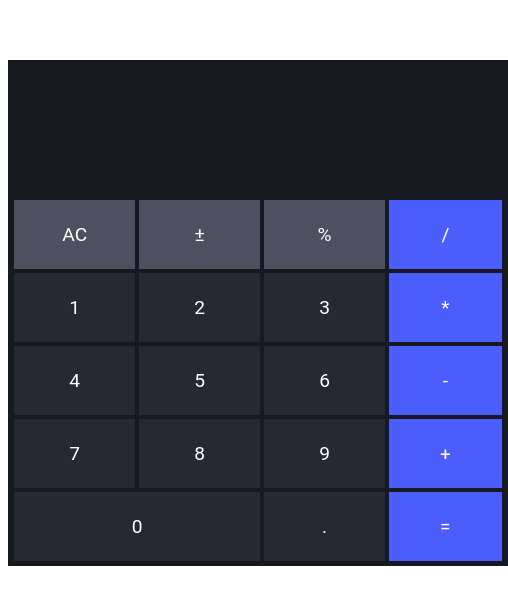
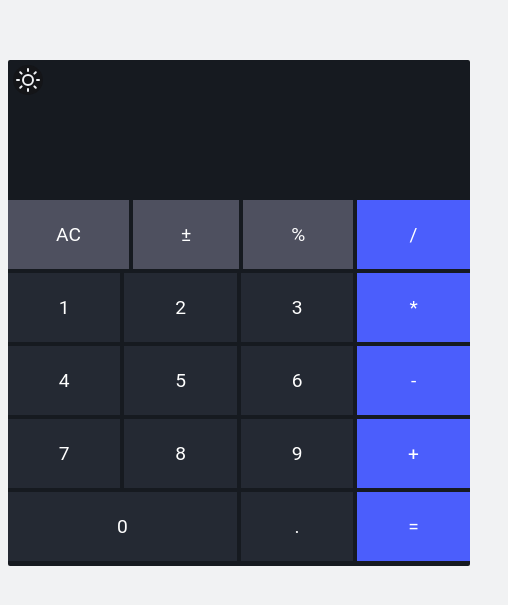
Before and after one commit to Zhiznevski/js-calculator, a website built with webpack: page src/index.html in a window 390 px wide. Shown: the part 117-722 px from the top of the page, 508 px wide, since content can reach past the window. Built offline with nearby package versions, Linux system fonts and the light colour scheme.

Commit message:
feat: add switch theme method and update readme

```diff
--- a/src/app/app.js
+++ b/src/app/app.js
@@ -10,6 +10,12 @@ const CLASSES = {
   wrapper: "wrapper",
   keyboard: "keyboard",
   panel: "panel",
+  themeBtn: "themeBtn",
+  wrapperLightMode: "wrapper-light-mode",
+  bodyLightMode: "body-ligth-mode",
+  digitsLightMode: "digits-light-mode",
+  themeBtnLightMode: "themeBtn-light-mode",
+  funcLightMode: "func-light-mode",
 };
 
 export default class App {
@@ -23,24 +29,46 @@ export default class App {
   }
 
   createAppView() {
-    const wrapper = new Creator({ tag: "div", classNames: [CLASSES.wrapper] });
+    this.themeBtn = new Creator({
+      tag: "div",
+      classNames: [CLASSES.themeBtn],
+      callback: () => this.switchTheme(),
+    });
+    this.wrapper = new Creator({ tag: "div", classNames: [CLASSES.wrapper] });
     const keyboard = new Creator({
       tag: "div",
       classNames: [CLASSES.keyboard],
     });
-    const functions = new Functions(this.calculator);
-    const digits = new Digits(this.calculator);
+    this.functions = new Functions(this.calculator);
+    this.digits = new Digits(this.calculator);
     const panel = new Creator({ tag: "div", classNames: [CLASSES.panel] });
     panel
       .getElement()
-      .append(functions.getHtmlElement(), digits.getHtmlElement());
+      .append(this.functions.getHtmlElement(), this.digits.getHtmlElement());
     const operations = new Operations(this.calculator);
     keyboard
       .getElement()
       .append(panel.getElement(), operations.getHtmlElement());
-    wrapper
+    this.wrapper
       .getElement()
-      .append(this.inputField.getHtmlElement(), keyboard.getElement());
-    document.body.append(wrapper.getElement());
+      .append(
+        this.themeBtn.getElement(),
+        this.inputField.getHtmlElement(),
+        keyboard.getElement(),
+      );
+
+    document.body.append(this.wrapper.getElement());
+  }
+
+  switchTheme() {
+    this.wrapper.getElement().classList.toggle(CLASSES.wrapperLightMode);
+    document.body.classList.toggle(CLASSES.bodyLightMode);
+    this.digits.getHtmlElement().childNodes.forEach((element) => {
+      element.classList.toggle(CLASSES.digitsLightMode);
+    });
+    this.themeBtn.getElement().classList.toggle(CLASSES.themeBtnLightMode);
+    this.functions.getHtmlElement().childNodes.forEach((element) => {
+      element.classList.toggle(CLASSES.funcLightMode);
+    });
   }
 }
--- a/src/app/calculator.js
+++ b/src/app/calculator.js
@@ -67,7 +67,9 @@ export default class Calculator {
 
   updateInputField() {
     this.currentInputElement.setTextContent(this.currentValue);
-    this.prevInputElement.setTextContent(this.prevValue);
+    this.prevInputElement.setTextContent(
+      `${this.prevValue} ${this.operation ? this.operation : ""}`,
+    );
   }
 
   switchSign() {
--- a/src/app/components/digits/digits.css
+++ b/src/app/components/digits/digits.css
@@ -11,7 +11,6 @@
     display: grid;
     gap: 4px;
     grid-template-columns: 1fr 1fr 1fr;
-    background-color: #161A20;
 }
 
 .digit-large {
--- a/src/app/components/functions/functions.css
+++ b/src/app/components/functions/functions.css
@@ -10,5 +10,4 @@
     display: grid;
     grid-template-columns: 1fr 1fr 1fr;
     gap: 4px;
-    background-color: #161A20;
 }
--- a/src/app/components/functions/functions.js
+++ b/src/app/components/functions/functions.js
@@ -1,3 +1,4 @@
+import { FUNCTIONS } from "../../../data/data";
 import Creator from "../../../utils/Creator";
 import View from "../../../utils/View";
 import "./functions.css";
@@ -22,19 +23,19 @@ export default class Functions extends View {
     const plusMinus = new Creator({
       tag: "div",
       classNames: [CLASSES.function],
-      textContent: "±",
+      textContent: FUNCTIONS.switchSign,
       callback: () => this.calculator.switchSign(),
     });
     const AC = new Creator({
       tag: "div",
       classNames: [CLASSES.function],
-      textContent: "AC",
+      textContent: FUNCTIONS.clearAll,
       callback: () => this.calculator.clearAll(),
     });
     const percent = new Creator({
       tag: "div",
       classNames: [CLASSES.function],
-      textContent: "%",
+      textContent: FUNCTIONS.percent,
       callback: () => this.calculator.setOperation("%"),
     });
     this.viewElement.addInnerElement(AC);
--- a/src/app/components/input/input-field.css
+++ b/src/app/components/input/input-field.css
@@ -3,7 +3,6 @@
     flex-direction: column;
     height: 140px;
     align-items: flex-end;
-    background-color: #161A20;
     width: 100%;
     justify-content: center;
     gap: 2em;
--- a/src/app/components/operations/operations.css
+++ b/src/app/components/operations/operations.css
@@ -2,6 +2,7 @@
     cursor: pointer;
     font-size: 1.2rem;
     background-color:#4B5EFC;
+    color: #fff;
     padding: 1.2em 2.65em;
     text-align: center;
 }
@@ -10,5 +11,4 @@
     display: grid;
     grid-template-rows: repeat(5, 1fr);
     gap: 4px;
-    background-color: #161A20;
 }
--- a/src/data/data.js
+++ b/src/data/data.js
@@ -1,3 +1,7 @@
 export const DIGITS = ["1", "2", "3", "4", "5", "6", "7", "8", "9", "0", "."];
 export const OPERATIONS = ["/", "*", "-", "+"];
-export const FUNCTIONS = ["AC", "±", "%"];
+export const FUNCTIONS = {
+  clearAll: "AC",
+  switchSign: "±",
+  percent: "%",
+};
--- a/src/index.css
+++ b/src/index.css
@@ -1,20 +1,28 @@
 body {
     font-family: 'Roboto';
+    height: 100vh;
+    display: flex;
+    align-items: center;
+    background-color: #F1F2F3;
+    transition: .5s;
 }
 
+.body-ligth-mode {
+    background-color:#121212;
+}
 .wrapper {
     display: flex;
+    position: relative;
     flex-direction: column;
     justify-content: center;
-    color: #fff;
     width: 500px;
     margin: 0 auto;
-    min-height: 100vh;
     border-radius: 2px;
+    color: #fff;
+    background-color: #161A20;
 }
 
 .keyboard {
-    background-color: #161A20;
     display: flex;
     justify-content: center;
     flex-direction: row;
@@ -28,3 +36,29 @@ body {
     flex-direction: column;
     gap: 4px;
 }
+
+.themeBtn {
+    position: absolute;
+    top: 5px;
+    left: 5px;
+    width: 30px;
+    height: 30px;
+    cursor: pointer;
+    background-image: url("./assets/modeDark.svg");
+}
+.themeBtn-light-mode {
+    background-image: url("./assets/modeLight.svg");
+}
+
+.wrapper-light-mode {
+    color: #000000;
+    background-color: #F1F2F3;
+}
+
+.digits-light-mode {
+    background-color: #FFFFFF !important;
+}
+
+.func-light-mode {
+    background-color: #D2D3DA !important;
+}
```
Also changed, not shown: README.md, src/assets/modeDark.svg (added), src/assets/modeLight.svg (added).
